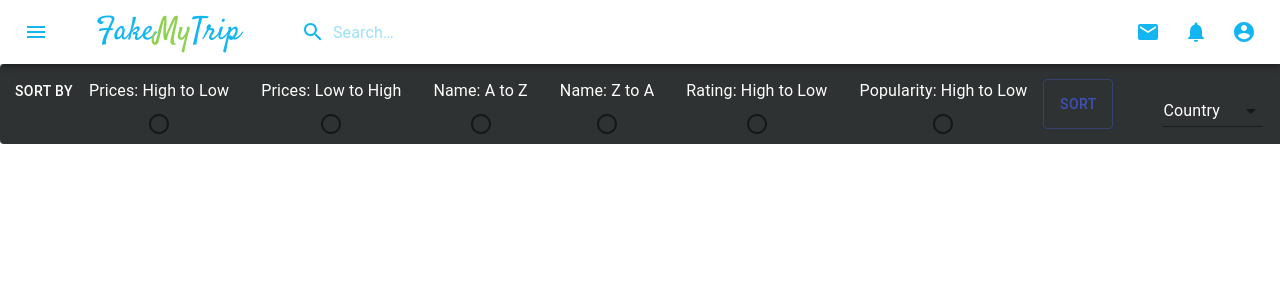
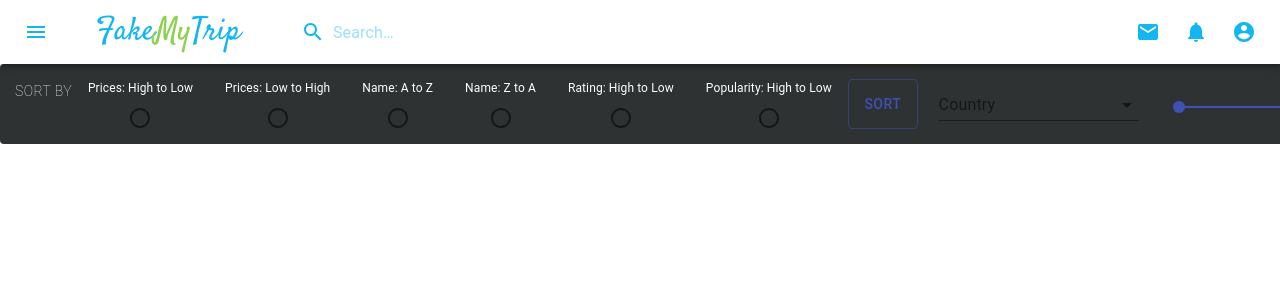
Before and after one commit to nikhilbhave9/BuildMyTrip, a React (Create React App) app in the folder frontend/: page /viewHotels in a window 1280 px wide. Shown: the top 300 px of the page. Built offline with nearby package versions, Linux system fonts and the light colour scheme; a web font is replaced by a local one.

Commit message:
Finished Status Bar

```diff
--- a/frontend/src/static/CustomFiltering.css
+++ b/frontend/src/static/CustomFiltering.css
@@ -17,7 +17,7 @@
     z-index: 1;
     top: 64px;
     font-family: "Roboto", "Helvetica", "Arial", sans-serif;
-    font-weight: 500;
+    font-weight: 1;
     line-height: 1.75;
     border-radius: 4px;
     letter-spacing: 0.02857em;
--- a/frontend/src/templates/ViewHotels.js
+++ b/frontend/src/templates/ViewHotels.js
@@ -9,93 +9,139 @@ import FormLabel from '@material-ui/core/FormLabel';
 import { makeStyles } from '@material-ui/core/styles';
 import Button from '@material-ui/core/Button';
 import Select from '@material-ui/core/Select';
-import FormHelperText from '@material-ui/core/FormHelperText';
+import Slider from '@material-ui/core/Slider';
 import MenuItem from '@material-ui/core/MenuItem';
 import InputLabel from '@material-ui/core/InputLabel';
+import Typography from '@material-ui/core/Typography';
 
 
 
+const useStyles = makeStyles((theme) => ({
+    formControl: {
+        margin: theme.spacing(1),
+        minWidth: 120,
+    },
+    selectEmpty: {
+        marginTop: theme.spacing(2),
+    },
+    root: {
+        width: 200,
+    },
+}));
 
 
-export default class MainView extends Component {
-    constructor (props) {
-        super (props);
-        this.state = {};
+
+export default function MainView(props) {
+    const classes = useStyles();
+    const [age, setAge] = React.useState('');
+    const [value, setValue] = React.useState([0, 100]);
+
+    const handleChange = (event) => {
+        setAge(event.target.value);
+    };
+
+    const handleSlideChange = (event, newValue) => {
+        setValue(newValue);
+    };
+
+    function valuetext(value) {
+        return `${value}°C`;
     }
 
-    render() {
     return (
         <div>
-                {this.props.match.params.country}
-                <Header/>
-                <div className="CustomFiltering" style={{"padding": "15px", "vertical-align": "middle", "width": "100%"}}>
+            {props.match.params.country}
+            <Header />
+            <div className="CustomFiltering" style={{ "padding": "15px", "vertical-align": "middle", "width": "100%" }}>
                 SORT BY
                 <FormControl id="Sort">
                     <RadioGroup row aria-label="position" name="position" defaultValue="top">
                         <FormControlLabel
                             value="PHL"
                             control={<Radio color="primary" />}
-                                label="Prices: High to Low"
+                            label={
+                                <Typography style={{ fontSize: "12px" }}>Prices: High to Low</Typography>
+                            }
                             labelPlacement="top"
                         />
                         <FormControlLabel
                             value="PLH"
                             control={<Radio color="primary" />}
-                                label="Prices: Low to High"
+                            label={
+                                <Typography style={{ fontSize: "12px" }}>Prices: Low to High</Typography>
+                            }
                             labelPlacement="top"
                         />
                         <FormControlLabel
                             value="NAZ"
                             control={<Radio color="primary" />}
-                                label="Name: A to Z"
+                            label={
+                                <Typography style={{ fontSize: "12px" }}>Name: A to Z</Typography>
+                            }
                             labelPlacement="top"
                         />
                         <FormControlLabel
                             value="NZA"
                             control={<Radio color="primary" />}
-                                label="Name: Z to A"
+                            label={
+                                <Typography style={{ fontSize: "12px" }}>Name: Z to A</Typography>
+                            }
                             labelPlacement="top"
                         />
                         <FormControlLabel
                             value="R"
                             control={<Radio color="primary" />}
-                                label="Rating: High to Low"
+                            label={
+                                <Typography style={{ fontSize: "12px" }}>Rating: High to Low</Typography>
+                            }
                             labelPlacement="top"
                         />
                         <FormControlLabel
                             value="P"
                             control={<Radio color="primary" />}
-                                label="Popularity: High to Low"
+                            label={
+                                <Typography style={{ fontSize: "12px" }}>Popularity: High to Low</Typography>
+                            }
                             labelPlacement="top"
                         />
-                            <Button id="sortBtn" variant="outlined" color="primary" onClick={this.sort}>
+                        <Button id="sortBtn" variant="outlined" color="primary" >
                             Sort
                             </Button>
                     </RadioGroup>
                 </FormControl>
-                    <FormControl id="Filter" style={{marginLeft: "50px", color: "orange"}}>
-                        <InputLabel id="demo-simple-select-autowidth-label" style={{color: "#ffffff"}}>Country</InputLabel>
+
+                <FormControl className={classes.formControl} style={{ top: "-27.5%", left: "1%" }}>
+                    <InputLabel id="demo-simple-select-autowidth-label">Country</InputLabel>
                     <Select
                         labelId="demo-simple-select-autowidth-label"
                         id="demo-simple-select-autowidth"
-                                value={this.props.match.params.country}
-                                style={{minWidth: "100px", color: "white"}}
+                        value={age}
+                        onChange={handleChange}
+                        autoWidth
                     >
                         <MenuItem value="">
-                                    <em>{this.props.match.params.country}</em>
+                            <em>{props.match.params.country}</em>
                         </MenuItem>
                         <MenuItem value={10}>New Zealand</MenuItem>
                         <MenuItem value={20}>Singapore</MenuItem>
                         <MenuItem value={30}>Switzerland</MenuItem>
                     </Select>
 
-                            <Button id="filterBtn" variant="outlined" color="primary" onClick={this.sort}>
+                    <div className={classes.root} style={{top: "-80%", left: "120%"}}>
+                        <Slider style={{top: "-80%", left: "120%"}}
+                            value={value}
+                            onChange={handleSlideChange}
+                            valueLabelDisplay="auto"
+                            aria-labelledby="range-slider"
+                            getAriaValueText={valuetext}
+                        />
+
+                    </div>
+                    <Button id="filterBtn" variant="outlined" color="primary" style={{ top: "-225%", left: "235%"}}>
                         Filter
                     </Button>
                 </FormControl>
             </div>
-
         </div>
     )
 }
-}
```
Lines whose indentation alone changed are shown as unchanged.
